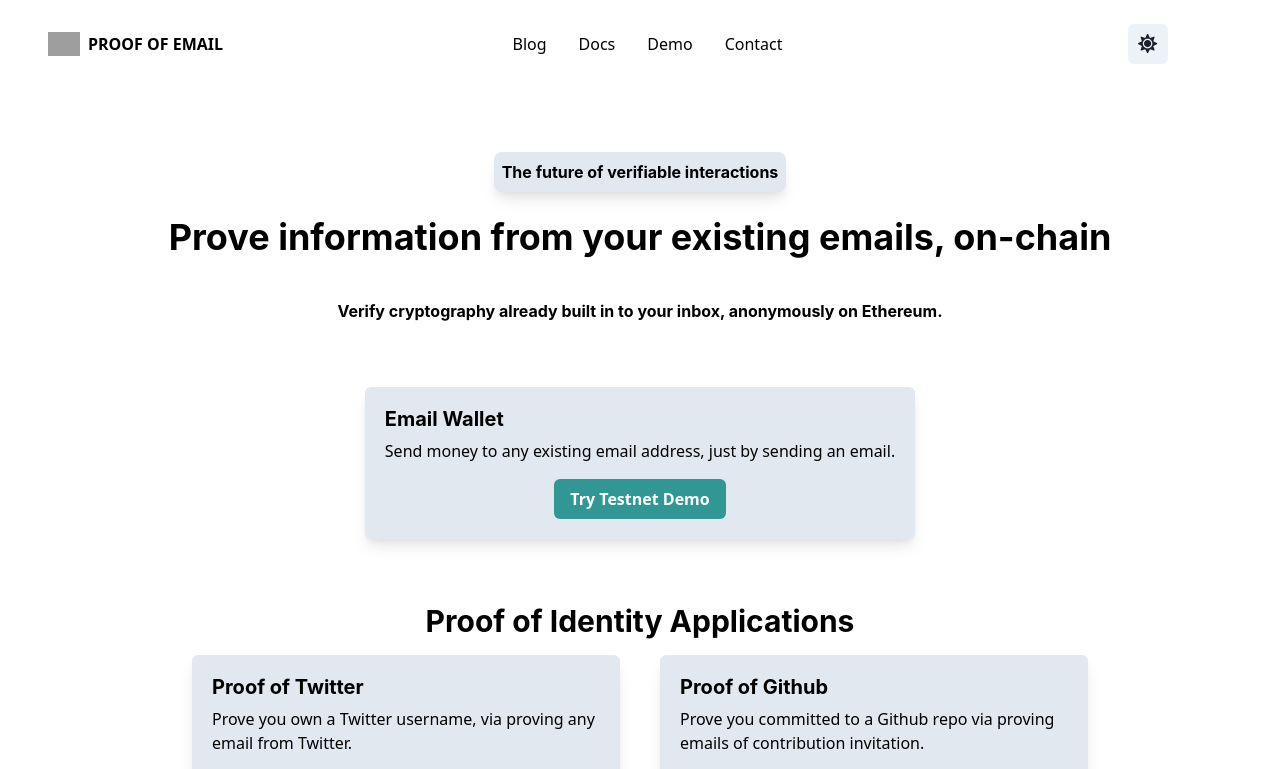
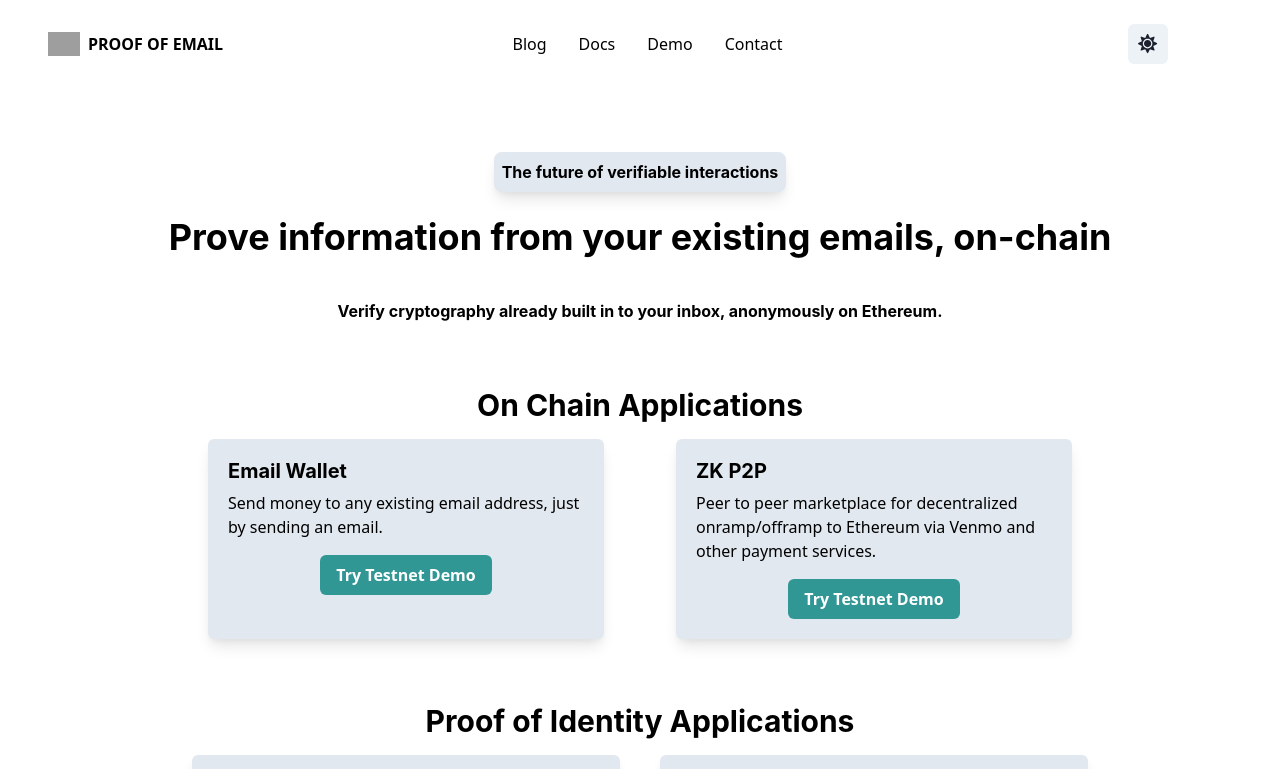
Before and after one commit to zkemail/prove.email-old, a Next.js app: page / in a window 1280 px wide. Shown: the top 769 px of the page. Built offline with nearby package versions, Linux system fonts and the light colour scheme; grey boxes are pictures that could not be loaded.

Commit message:
added zkp2p

```diff
--- a/src/components/MainPage.tsx
+++ b/src/components/MainPage.tsx
@@ -29,6 +29,12 @@ const MainPage = () => {
           </Center>
         </Box>
 
+        <Center id="demos">
+          <Heading as="h2" size="lg">
+            On Chain Applications
+          </Heading>
+        </Center>
+        <SimpleGrid columns={{ base: 1, md: 2 }} spacing={10} mt={4} mx={{ base: 4, md: 48 }}>
         <Box bg={grayColor} p={5} mx={4} borderRadius="md" boxShadow="lg">
             <Heading size="md">Email Wallet</Heading>
             <Text mt={2}>Send money to any existing email address, just by sending an email.</Text>
@@ -38,6 +44,16 @@ const MainPage = () => {
               </Button>
             </Center>
           </Box>
+          <Box bg={grayColor} p={5} mx={4} borderRadius="md" boxShadow="lg">
+            <Heading size="md">ZK P2P</Heading>
+            <Text mt={2}>Peer to peer marketplace for decentralized onramp/offramp to Ethereum via Venmo and other payment services.</Text>
+            <Center>
+              <Button mt={4} colorScheme="teal" whiteSpace="normal" onClick={() => window.open("https://zkp2p.xyz/", "_blank")}>
+                Try Testnet Demo
+              </Button>
+            </Center>
+          </Box>
+        </SimpleGrid>
 
         <Box my={16}>
           <Center id="demos">
```
Lines whose indentation alone changed are shown as unchanged.
